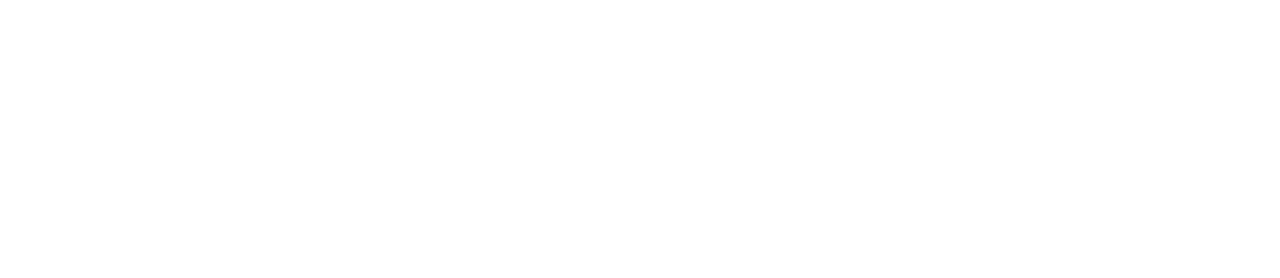
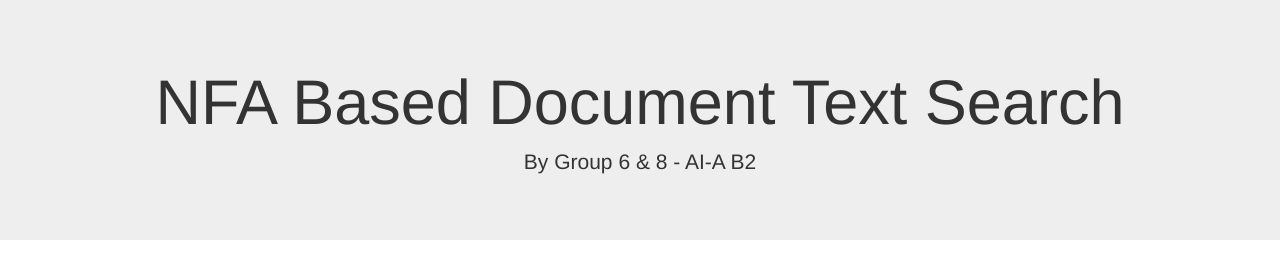
Before and after one commit to DevangML/Theory-Of-Automata-Project, a plain HTML site: page index.html in a window 1280 px wide. Drawn offline with nearby package versions, Linux system fonts and the light colour scheme.

Commit message:
added header to website

```diff
--- a/index.html
+++ b/index.html
@@ -1,12 +1,44 @@
 <!DOCTYPE html>
 <html lang="en">
+
 <head>
   <meta charset="UTF-8">
   <meta http-equiv="X-UA-Compatible" content="IE=edge">
   <meta name="viewport" content="width=device-width, initial-scale=1.0">
-  <title>Document</title>
+  <title>NFA Based Document Text Search</title>
+  <!-- Bootstrap Style -->
+  <link rel="stylesheet" href="assets/vendor/bootstrap/css/bootstrap.min.css">
+  <!-- Bootstrap Style End -->
+
+  <!-- Custom CSS -->
+  <link rel="stylesheet" href="assets/style/style.css">
+  <!-- Custom CSS END -->
 </head>
+
 <body>
+  <header>
+    <div class="section-header text-center jumbotron">
+      <div class="section-header-title">
+        <h1 class="display-3">NFA Based Document Text Search</h1>
+      </div>
+      <div class="section-header-content">
+        <p class="lead">By Group 6 & 8 - AI-A B2</p>
+      </div>
+    </div>
+  </header>
 
+
+  <!-- Jquery -->
+  <script src="assets/vendor/jquery/jquery-3.5.1.min.js"></script>
+  <!-- Jquery End -->
+
+  <!-- Bootstrap Script -->
+  <script src="assets/vendor/bootstrap/js/bootstrap.min.js"></script>
+  <!-- Bootstrap Script End -->
+
+  <!-- Custom Script -->
+  <script src="assets/js/script.js"></script>
+  <!-- Custom Script End -->
 </body>
+
 </html>
```
